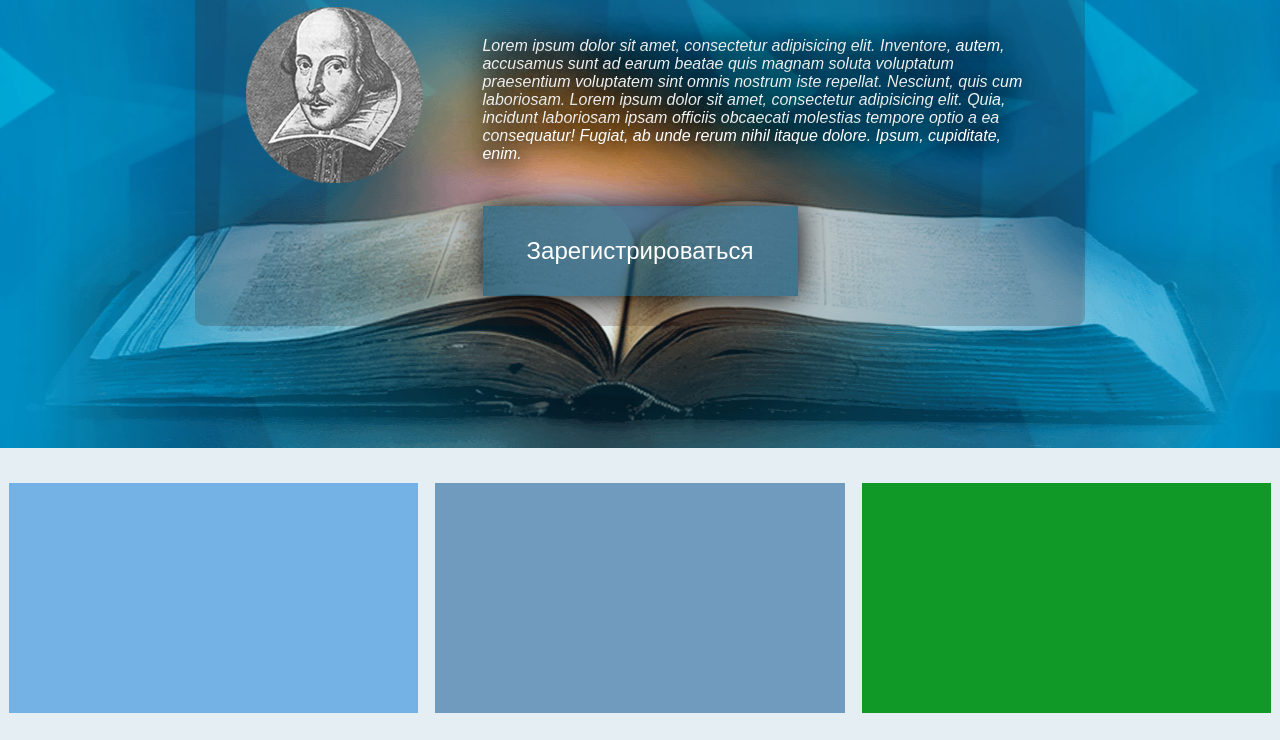
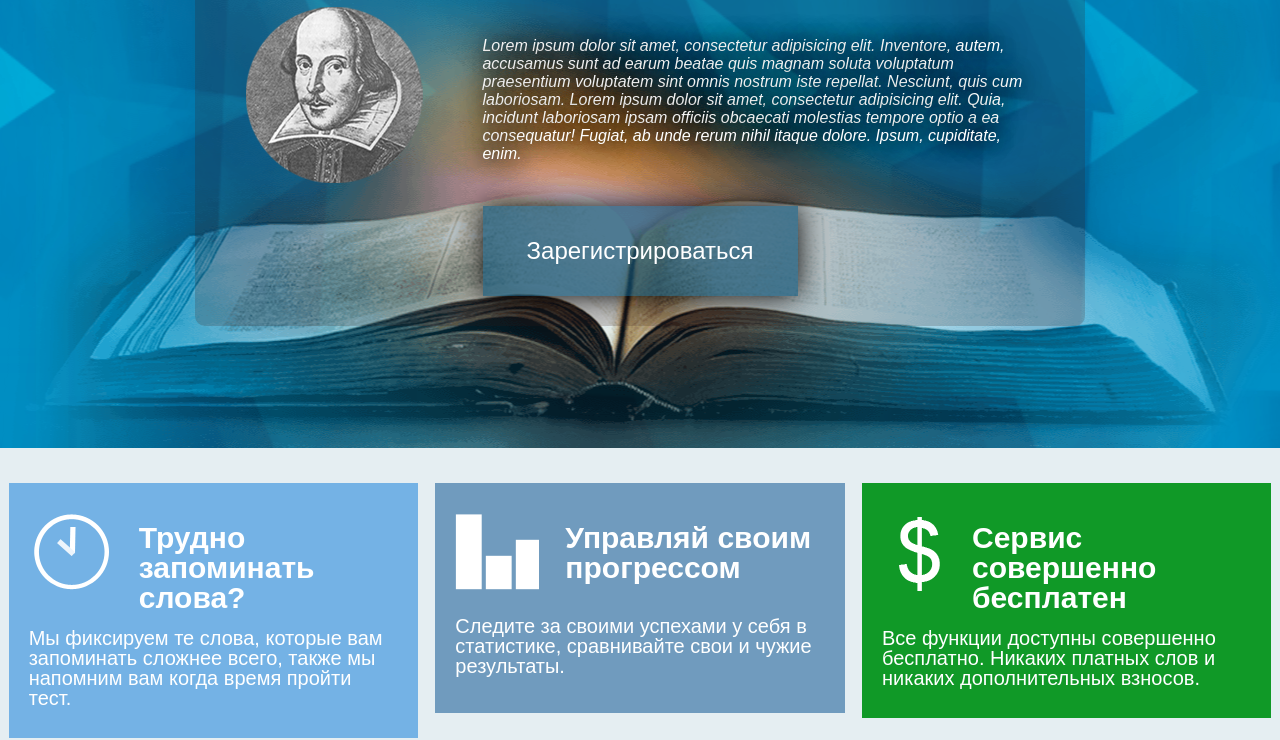
Before and after one commit to VasiliyBP/ezdict_front-end_proto, a plain HTML site: page index.html in a window 1280 px wide. Shown: the part 227-967 px from the top of the page. Drawn offline with Linux system fonts and the light colour scheme.

Commit message:
add Promo-items(paddind)

```diff
--- a/index.html
+++ b/index.html
@@ -30,10 +30,10 @@
 					</div>
 						<div class="appeal"><p>Читай и переводи. Попробуй прямо сейчас!</p></div>
 				</header>
-				<div class="carousel-wrapp">
-                    <div class="text-wrapper">
+				<div class="carousel-wrap">
+                    <div class="text-wrap">
 						<h3>William Shakespear:</h3>
-						<div class="excerption-wrapp">
+						<div class="excerption-wrap">
 								<div class="author-photo">
 							<img src="img/sheks.png" alt="shekspier">
 						</div>
@@ -57,12 +57,27 @@
 			</div>
 		</div>
 		<div class="layout">
-			<div class="promo">
+			<div class="promo-wrap">
 				<div class="promo-item first">
+
+					<div class="promo-img watch"></div>
+					<h2>Трудно запоминать слова?</h2>
+					<p>Мы фиксируем те слова, которые вам запоминать сложнее всего, также мы напомним вам когда время пройти тест.</p>
+
 				</div>
 				<div class="promo-item second">
+
+					<div class="promo-img diagramm"></div>
+					<h2>Управляй своим прогрессом</h2>
+					<p>Следите за своими успехами у себя в статистике, сравнивайте свои и чужие результаты.</p>
+
 				</div>
 				<div class="promo-item third">
+
+					<div class="promo-img dollar"></div>
+					<h2>Cервис совершенно бесплатен</h2>
+
+					<p>Все функции доступны совершенно бесплатно. Никаких платных слов и никаких дополнительных взносов.</p>
 				</div>
 			</div>
 			<div class="user-content">
--- a/sass/app.scss
+++ b/sass/app.scss
@@ -105,14 +105,14 @@ header{
     font-size: 25px;
   }
 }
-.carousel-wrapp {
+.carousel-wrap {
   min-height:495px;
   margin:0 auto;
   padding-bottom: 30px;
   position: relative;
   background: url('../img/book2237cc.png') no-repeat bottom center;
 }
-.text-wrapper{
+.text-wrap{
   position: relative;
   color: white;
   max-width: 890px ; /*51.02040816326531% ;*/
@@ -126,7 +126,7 @@ header{
     text-align: center;
   }
 }
-  .excerption-wrapp{
+  .excerption-wrap{
     margin-top: 30px;
     @include pie-clearfix;
   }
@@ -181,15 +181,28 @@ header{
   max-width: 1470px;
   margin: 0 auto ;
 }
-.promo{
+.promo-wrap{
   margin: 20px 0;
   @include pie-clearfix;
 }
 .promo-item{
+  color: #fff;
   width:31.97278911564626%;
-  height: 230px;
+  min-height: 230px;
   margin: 15px 0.6802721088435374%;
+  padding: 30px 20px;
   float: left;
+  @include box-sizing(border-box);
+  @include pie-clearfix;
+  p {
+    margin-top: 15px;
+    font-size: 20px;
+    clear: both;
+  }
+  h2 {
+    padding-top: 10px;
+    padding-left: 110px;
+  }
 }
 .first{
   background: #74b2e5;
@@ -199,6 +212,25 @@ header{
 }
 .third {
   background: #109927;
+  h2 {
+    padding-left: 90px;
+  }
+}
+.promo-img{
+  width: 85px;
+  height: 78px;
+  background: url(../img/promo-nav.png) no-repeat;
+
+  margin: 0 25px 25px 0;
+  @include float(left);
+}
+.diagramm {
+  background-position: -85px 0;
+}
+.dollar {
+  margin-right: 0;
+  background-position: -170px 0;
+
 }
 .UC-inner {
   clear:both;
@@ -252,13 +284,16 @@ header{
   /*promo*/
   .first{
     width: 48.6394557823%;
+    min-height: 100%
   }
   .second{
     width: 48.6394557823%;
+    min-height: 100%
   }
   .third {
     margin-top: 5px;
     width: 98.63945578231293%;
+    min-height: 100%
   }
   /*end-promo*/
 
--- a/sass/ie.scss
+++ b/sass/ie.scss
@@ -5,4 +5,4 @@
  * <![endif]--> */
 .reg-btn {
  width: 315px;
-  }
+ }
```
Also changed, not shown: css/app.css, img/promo-nav.png (added).
